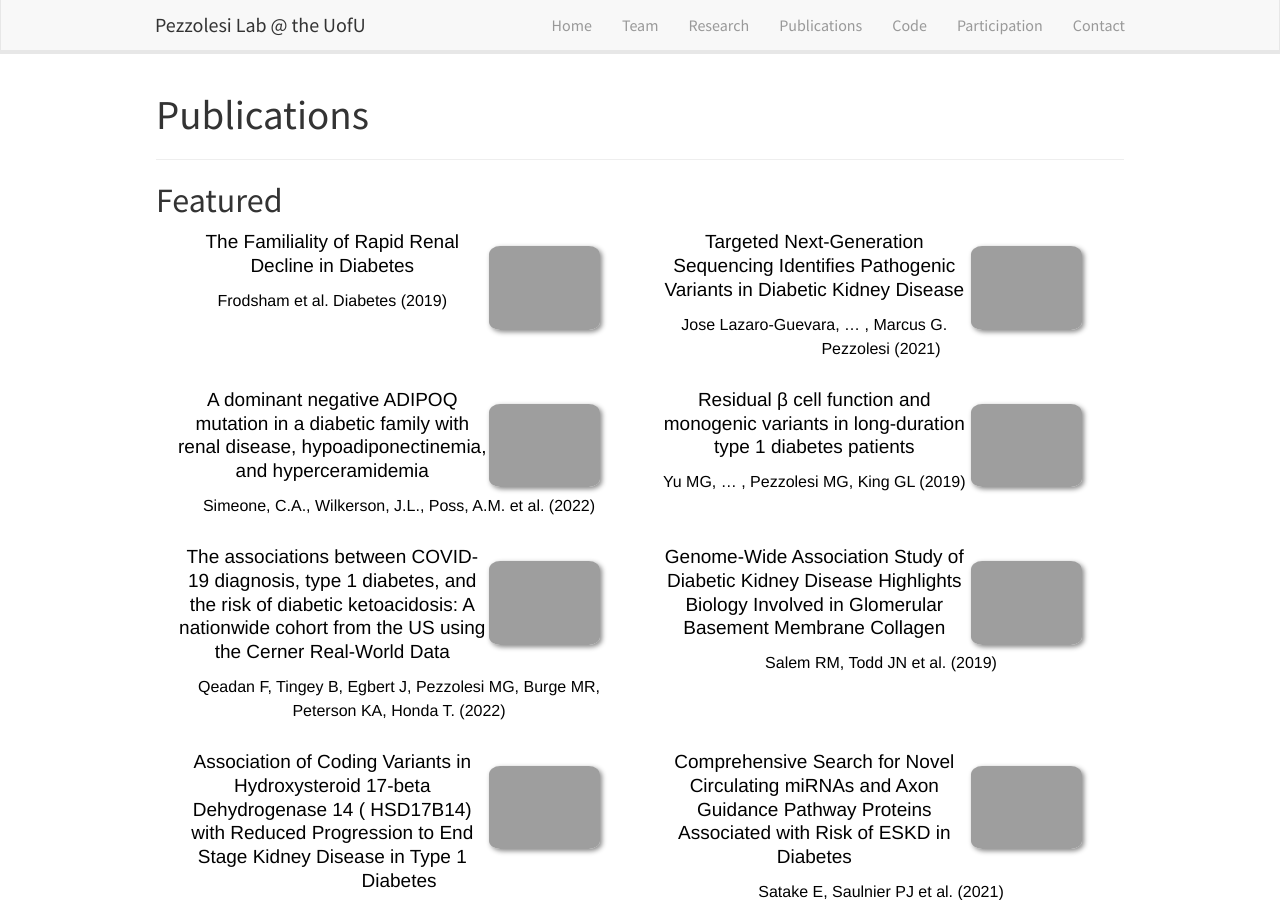
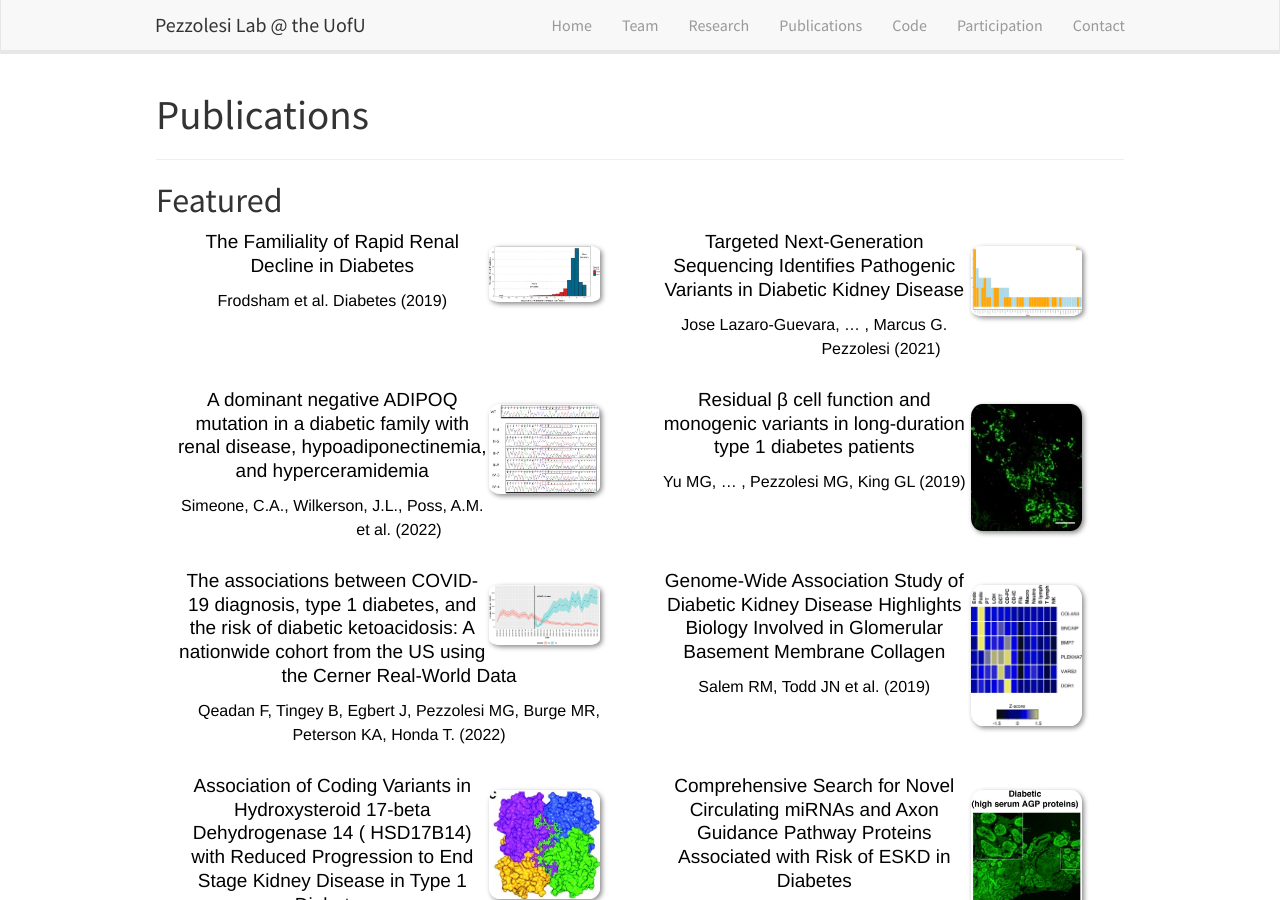
Before and after one commit to PezzolesiLab/pezzolesilab, a Jekyll site: the page built from _pages/publications.md, in a window 1280 px wide and 900 px high. Built offline with Jekyll 4.4.1, drawn with Linux system fonts in a browser that asks for light colours; nearby versions of some CDN libraries.

Commit message:
updated images

```diff
--- a/_data/publist.yml
+++ b/_data/publist.yml
@@ -1,5 +1,5 @@
 - title: "The Familiality of Rapid Renal Decline in Diabetes"
-  image: familialityFig.png
+  image: rapidrenal2019.jpeg
   link:
     url: https://www.ncbi.nlm.nih.gov/pmc/articles/PMC6341306/
     display: Frodsham et al. Diabetes (2019)
@@ -7,7 +7,7 @@
   news2:
 
 - title: "Targeted Next-Generation Sequencing Identifies Pathogenic Variants in Diabetic Kidney Disease"
-  image: Young2021.png
+  image: Sequencing2021.jpeg
   description:
   authors:
   link:
@@ -17,7 +17,7 @@
   news2:
 
 - title: "A dominant negative ADIPOQ mutation in a diabetic family with renal disease, hypoadiponectinemia, and hyperceramidemia"
-  image: Young2020.jpg
+  image: ADIPOQ2022.jpeg
   description:
   authors:
   link:
@@ -27,7 +27,7 @@
   news2:
 
 - title: "Residual β cell function and monogenic variants in long-duration type 1 diabetes patients"
-  image: An2018.gif
+  image: Bcell2019.jpeg
   description:
   authors:
   link:
@@ -37,7 +37,7 @@
   news2:
 
 - title: "The associations between COVID-19 diagnosis, type 1 diabetes, and the risk of diabetic ketoacidosis: A nationwide cohort from the US using the Cerner Real-World Data"
-  image: An2018.gif
+  image: COVID2022.jpg
   description:
   authors:
   link:
@@ -47,7 +47,7 @@
   news2:
 
 - title: "Genome-Wide Association Study of Diabetic Kidney Disease Highlights Biology Involved in Glomerular Basement Membrane Collagen"
-  image: An2018.gif
+  image: Salem2019.jpg
   description:
   authors:
   link:
@@ -57,7 +57,7 @@
   news2:
 
 - title: "Association of Coding Variants in Hydroxysteroid 17-beta Dehydrogenase 14 ( HSD17B14) with Reduced Progression to End Stage Kidney Disease in Type 1 Diabetes"
-  image: An2018.gif
+  image: beta2021.jpg
   description:
   authors:
   link:
@@ -67,7 +67,7 @@
   news2:
 
 - title: "Comprehensive Search for Novel Circulating miRNAs and Axon Guidance Pathway Proteins Associated with Risk of ESKD in Diabetes"
-  image: An2018.gif
+  image: miRNA2021.jpg
   description:
   authors:
   link:
@@ -77,7 +77,7 @@
   news2:
 
 - title: "Type 1 Diabetes incidence among youth in Utah: A geographical analysis"
-  image: An2018.gif
+  image: Utah2021.jpeg
   description:
   authors:
   link:
@@ -87,7 +87,7 @@
   news2:
 
 - title: "Rotten to the Cortex: Ceramide-Mediated Lipotoxicity in Diabetic Kidney Disease"
-  image: An2018.gif
+  image: cortex2021.jpeg
   description:
   authors:
   link:
```
